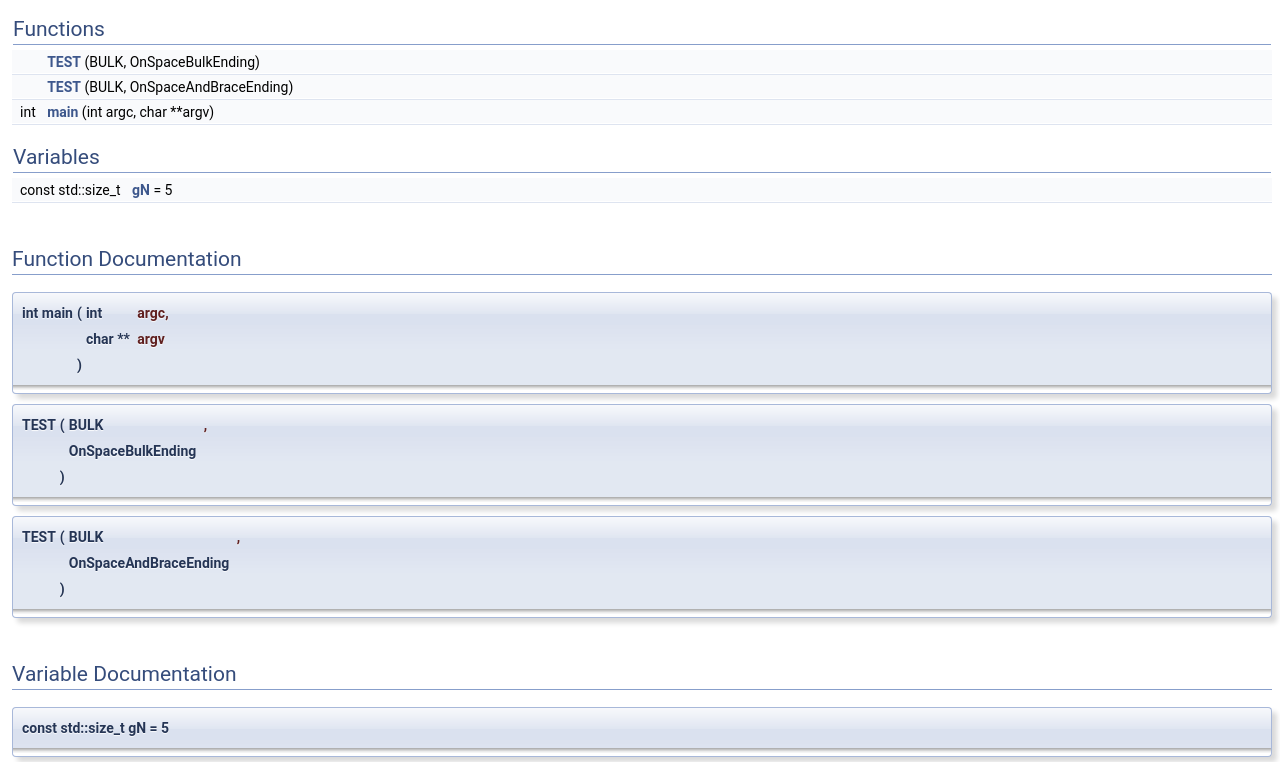
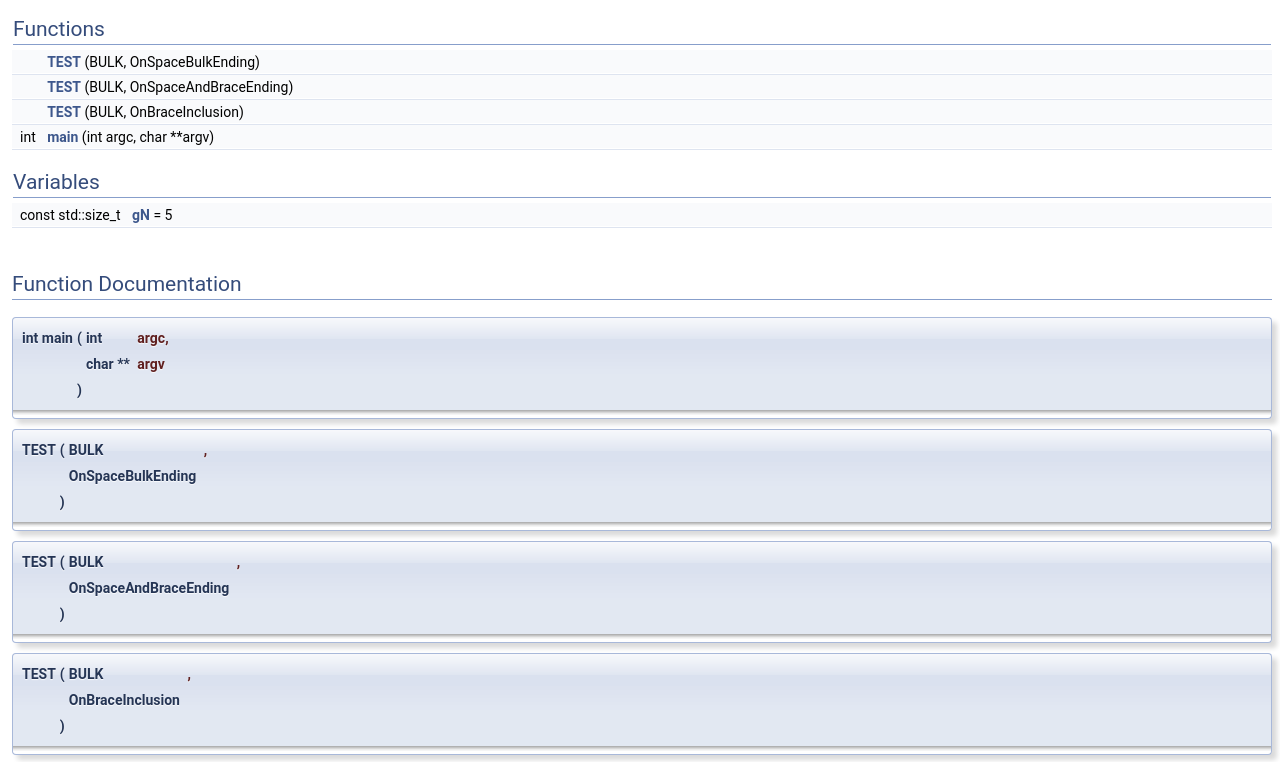
Before and after one commit to sbelkov84/bulk, a plain HTML site: page d1/ddc/test__bulk_8cpp.html in a window 1280 px wide. Shown: the part 558-1320 px from the top of the page. Drawn offline with Linux system fonts and the light colour scheme.

Commit message:
Deploy sbelkov84/bulk to github.com/sbelkov84/bulk.git:gh-pages

```diff
--- a/d1/ddc/test__bulk_8cpp.html
+++ b/d1/ddc/test__bulk_8cpp.html
@@ -107,6 +107,8 @@ Functions</h2></td></tr>
 <tr class="separator:aa34eb7df6145ff3e2a9e4baed9d577fb"><td class="memSeparator" colspan="2">&#160;</td></tr>
 <tr class="memitem:acd6438bb16798b399a31af5994f836ed"><td class="memItemLeft" align="right" valign="top">&#160;</td><td class="memItemRight" valign="bottom"><a class="el" href="../../d1/ddc/test__bulk_8cpp.html#acd6438bb16798b399a31af5994f836ed">TEST</a> (BULK, OnSpaceAndBraceEnding)</td></tr>
 <tr class="separator:acd6438bb16798b399a31af5994f836ed"><td class="memSeparator" colspan="2">&#160;</td></tr>
+<tr class="memitem:a796f526563246d2bea1cab7fc61b5b7f"><td class="memItemLeft" align="right" valign="top">&#160;</td><td class="memItemRight" valign="bottom"><a class="el" href="../../d1/ddc/test__bulk_8cpp.html#a796f526563246d2bea1cab7fc61b5b7f">TEST</a> (BULK, OnBraceInclusion)</td></tr>
+<tr class="separator:a796f526563246d2bea1cab7fc61b5b7f"><td class="memSeparator" colspan="2">&#160;</td></tr>
 <tr class="memitem:a3c04138a5bfe5d72780bb7e82a18e627"><td class="memItemLeft" align="right" valign="top">int&#160;</td><td class="memItemRight" valign="bottom"><a class="el" href="../../d1/ddc/test__bulk_8cpp.html#a3c04138a5bfe5d72780bb7e82a18e627">main</a> (int argc, char **argv)</td></tr>
 <tr class="separator:a3c04138a5bfe5d72780bb7e82a18e627"><td class="memSeparator" colspan="2">&#160;</td></tr>
 </table><table class="memberdecls">
@@ -194,6 +196,32 @@ Variables</h2></td></tr>
 
 </div>
 </div>
+<a class="anchor" id="a796f526563246d2bea1cab7fc61b5b7f"></a>
+<div class="memitem">
+<div class="memproto">
+      <table class="memname">
+        <tr>
+          <td class="memname">TEST </td>
+          <td>(</td>
+          <td class="paramtype">BULK&#160;</td>
+          <td class="paramname">, </td>
+        </tr>
+        <tr>
+          <td class="paramkey"></td>
+          <td></td>
+          <td class="paramtype">OnBraceInclusion&#160;</td>
+          <td class="paramname">&#160;</td>
+        </tr>
+        <tr>
+          <td></td>
+          <td>)</td>
+          <td></td><td></td>
+        </tr>
+      </table>
+</div><div class="memdoc">
+
+</div>
+</div>
 <h2 class="groupheader">Variable Documentation</h2>
 <a class="anchor" id="adfcecadf6cc69789bc9bec0b839b1238"></a>
 <div class="memitem">
--- a/search/all_d.js
+++ b/search/all_d.js
@@ -2,7 +2,7 @@ var searchData=
 [
   ['tbulkmanager',['TBulkManager',['../dd/da0/struct_t_bulk_manager.html',1,'TBulkManager'],['../dd/da0/struct_t_bulk_manager.html#a9fdd41b06dbf66e68b1dee8b0baeb142',1,'TBulkManager::TBulkManager()']]],
   ['tbulkobserver',['TBulkObserver',['../dd/d7e/struct_t_bulk_observer.html',1,'']]],
-  ['test',['TEST',['../d1/ddc/test__bulk_8cpp.html#aa34eb7df6145ff3e2a9e4baed9d577fb',1,'TEST(BULK, OnSpaceBulkEnding):&#160;test_bulk.cpp'],['../d1/ddc/test__bulk_8cpp.html#acd6438bb16798b399a31af5994f836ed',1,'TEST(BULK, OnSpaceAndBraceEnding):&#160;test_bulk.cpp']]],
+  ['test',['TEST',['../d1/ddc/test__bulk_8cpp.html#aa34eb7df6145ff3e2a9e4baed9d577fb',1,'TEST(BULK, OnSpaceBulkEnding):&#160;test_bulk.cpp'],['../d1/ddc/test__bulk_8cpp.html#acd6438bb16798b399a31af5994f836ed',1,'TEST(BULK, OnSpaceAndBraceEnding):&#160;test_bulk.cpp'],['../d1/ddc/test__bulk_8cpp.html#a796f526563246d2bea1cab7fc61b5b7f',1,'TEST(BULK, OnBraceInclusion):&#160;test_bulk.cpp']]],
   ['test_5fbulk_2ecpp',['test_bulk.cpp',['../d1/ddc/test__bulk_8cpp.html',1,'']]],
   ['tsinglebulk',['TSingleBulk',['../da/d46/class_t_single_bulk.html',1,'TSingleBulk'],['../da/d46/class_t_single_bulk.html#a46534e79a4509c6dd7787eca291b70b0',1,'TSingleBulk::TSingleBulk()'],['../da/d46/class_t_single_bulk.html#a88171e7204713e733986ae644577e6cc',1,'TSingleBulk::TSingleBulk(TBulkManager *Manager, EBulkType Type, std::size_t N=0)']]]
 ];
--- a/search/functions_8.js
+++ b/search/functions_8.js
@@ -1,6 +1,6 @@
 var searchData=
 [
   ['tbulkmanager',['TBulkManager',['../dd/da0/struct_t_bulk_manager.html#a9fdd41b06dbf66e68b1dee8b0baeb142',1,'TBulkManager']]],
-  ['test',['TEST',['../d1/ddc/test__bulk_8cpp.html#aa34eb7df6145ff3e2a9e4baed9d577fb',1,'TEST(BULK, OnSpaceBulkEnding):&#160;test_bulk.cpp'],['../d1/ddc/test__bulk_8cpp.html#acd6438bb16798b399a31af5994f836ed',1,'TEST(BULK, OnSpaceAndBraceEnding):&#160;test_bulk.cpp']]],
+  ['test',['TEST',['../d1/ddc/test__bulk_8cpp.html#aa34eb7df6145ff3e2a9e4baed9d577fb',1,'TEST(BULK, OnSpaceBulkEnding):&#160;test_bulk.cpp'],['../d1/ddc/test__bulk_8cpp.html#acd6438bb16798b399a31af5994f836ed',1,'TEST(BULK, OnSpaceAndBraceEnding):&#160;test_bulk.cpp'],['../d1/ddc/test__bulk_8cpp.html#a796f526563246d2bea1cab7fc61b5b7f',1,'TEST(BULK, OnBraceInclusion):&#160;test_bulk.cpp']]],
   ['tsinglebulk',['TSingleBulk',['../da/d46/class_t_single_bulk.html#a46534e79a4509c6dd7787eca291b70b0',1,'TSingleBulk::TSingleBulk()'],['../da/d46/class_t_single_bulk.html#a88171e7204713e733986ae644577e6cc',1,'TSingleBulk::TSingleBulk(TBulkManager *Manager, EBulkType Type, std::size_t N=0)']]]
 ];
```
